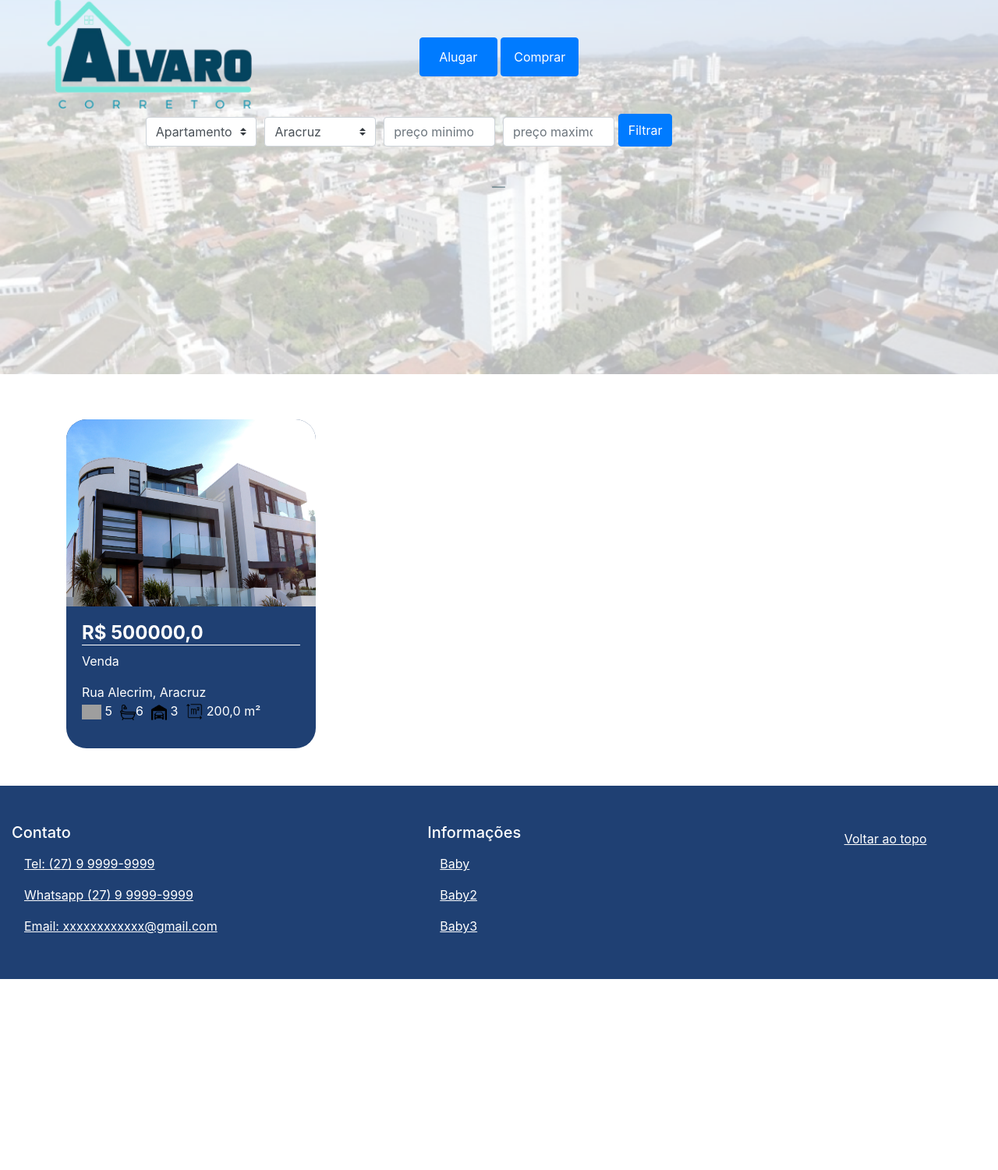
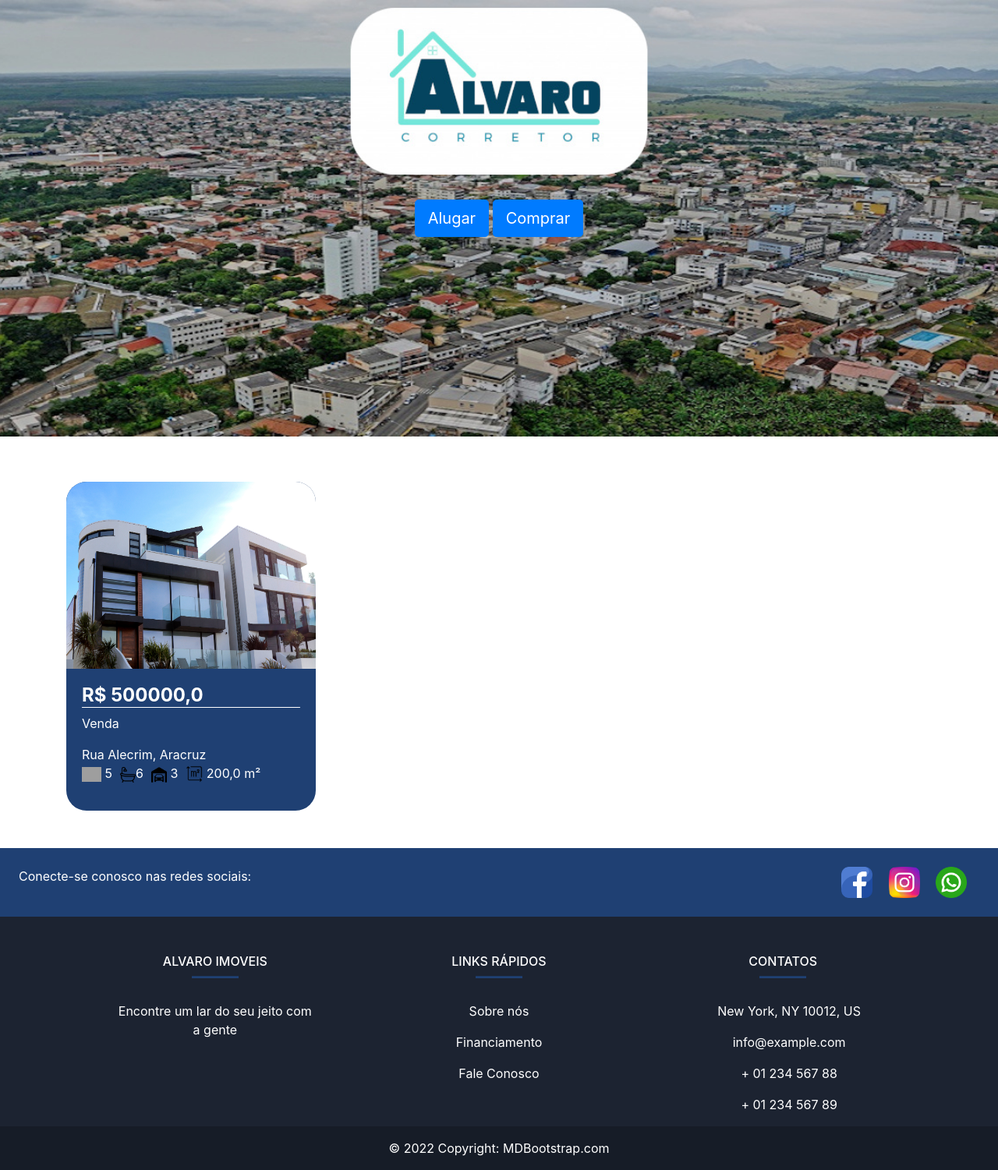
Before and after one commit to odivanmarco/AlvaroImoveis, a Django app: page / in a window 1280 px wide. Shown: the part 56-1557 px from the top of the page at 78% size. Before the commit the page ends 1312 px from the top, so only its background shows below. Run offline with Django 4.2, Linux system fonts and the light colour scheme; data comes from the database, SQL or seed files in the repository; both versions use the stored data as it was after the commit; some libraries are stand-ins or nearby versions; grey boxes are pictures that could not be loaded.

Commit message:
Inserindo Logo e botões aluguel ou compra

```diff
--- a/plataforma/templates/home.html
+++ b/plataforma/templates/home.html
@@ -7,7 +7,7 @@
 {% block 'title' %}Página Inicial{% endblock %}
 {% block 'body' %}
 
-<div class="masthead container-fluid">
+<!-- <div class="masthead container-fluid">
   <div class="d-flex flex-colum flex-wrap justify-content-center ">
     <div class="container mt-5 d-flex justify-content-center align-items-center">
       <form action="{% url 'AouV' %}" method="get" >
@@ -15,7 +15,10 @@
         <button class="btn btn-primary" id="botaoAluguelOuCompra" value="V" name="tipoAV" type="submit"> Comprar </button>
       </form>
     </div>
-    <div class="container mt-5 d-flex justify-content-center">
+  </div>
+</div> -->
+
+<!-- <div class="container mt-5 d-flex justify-content-center">
   <form action="{% url 'home' %}" method="get">
     <div class="form-row">
       <div class="col-md-2 mt-1">
@@ -41,7 +44,15 @@
       <button class="btn btn-primary" type="submit"> Filtrar </button>
     </div>
   </form>
-    </div>
+</div> -->
+
+
+  <div class="container-fluid d-flex justify-content-center align-items-center" id="fundo-imagem">
+    <div class="col-8 d-flex justify-content-center">
+      <form action="{% url 'AouV' %}" method="get" >
+        <button class="btn btn-primary btn-lg" id="botaoAluguelOuCompra" value="A" name="tipoAV" type="submit"> Alugar </button>
+        <button class="btn btn-primary btn-lg" id="botaoAluguelOuCompra" value="V" name="tipoAV" type="submit"> Comprar </button>
+      </form>
     </div>
   </div>
 
--- a/templates/base.html
+++ b/templates/base.html
@@ -51,49 +51,109 @@
       <script src="https://cdn.jsdelivr.net/npm/jquery@3.5.1/dist/jquery.slim.min.js"></script>
       <script src="https://cdn.jsdelivr.net/npm/bootstrap@4.6.1/dist/js/bootstrap.bundle.min.js" ></script>
 
-      <footer class="container-fluid mt-5" style="background-color:#1F4073 ;" >
-        <div class="row pt-5 pb-5">
+  <footer
+          class="text-center text-lg-start text-white mt-5"
+          style="background-color: #1c2331"
+          >
+    <!-- Section: Social media -->
+    <section
+             class="d-flex justify-content-between p-4"
+             style="background-color: #1F4073"
+             >
+      <!-- Left -->
+      <div class="me-5">
+        <span>Conecte-se conosco nas redes sociais:</span>
+      </div>
+      <!-- Left -->
 
-          <section class="col-md-5">
-            <h5 >Contato</h5>
-                  <ul class="nav flex-column">
-                    <li class=nav-item>
-                     <a href="tel:+5527111111111" class="nav-link"> Tel: (27) 9 9999-9999</a>
-                    </li>
-                    <li class="nav-item">
-                      <a href="https://api.whatsapp.com/send?phone=55&text=" class="nav-link" target="blank">Whatsapp (27) 9 9999-9999</a>
-                    </li>
-                    <li class="nav-item">
-                      <a href="#" class="nav-link">Email: xxxxxxxxxxxx@gmail.com</a>
-                    </li>
-                  </ul>
-          </section>
+      <!-- Right -->
+      <div>
+        <a href="" class="text-white me-4 mr-3">
+          <img src="{% static '/img/facebook.png' %}" width="40px" alt="">
+        </a>
+        <a href="" class="text-white me-4 mr-3">
+          <img src="{% static '/img/instagram.png' %}" width="40px" alt="">
+        </a>
+        <a href="" class="text-white me-4 mr-3">
+          <img src="{% static '/img/whatsapp.png' %}" width="40px" alt="">
+        </a>
+      </div>
+      <!-- Right -->
+    </section>
+    <!-- Section: Social media -->
 
-          <section class="col-md-5">
-            <h5>Informações</h5>
-            <ul class="nav flex-column">
-              <li class="nav-item">
-                <a href="#" class="nav-link">Baby</a>
-              </li>
-              <li class="nav-item">
-                <a href="#" class="nav-link">Baby2</a>
-              </li>
-              <li class="nav-item">
-                <a href="#" class="nav-link">Baby3</a>
-              </li>
-            </ul>
-          </section>
+    <!-- Section: Links  -->
+    <section class="">
+      <div class="container text-center text-md-start mt-5">
+        <!-- Grid row -->
+        <div class="row mt-3">
+          <!-- Grid column -->
+          <div class="col-md-3 col-lg-4 col-xl-3 mx-auto mb-4">
+            <!-- Content -->
+            <h6 class="text-uppercase fw-bold">Alvaro imoveis</h6>
+            <hr
+                class="mb-4 mt-0 d-inline-block mx-auto"
+                style="width: 60px; background-color: #1F4073; height: 2px"
+                />
+            <p>
+             Encontre um lar do seu jeito com a gente
+            </p>
+          </div>
+          <!-- Grid column -->
 
-          <section >
-            <ul class="nav flex-column">
-              <li class="nav-item">
-                <a href="#" class="nav-link" id="VoltarAoTopo">Voltar ao topo </a>
-              </li>
-            </ul>
+          <!-- Grid column -->
+          <div class="col-md-3 col-lg-2 col-xl-2 mx-auto mb-4">
+            <!-- Links -->
+            <h6 class="text-uppercase fw-bold">Links rápidos</h6>
+            <hr
+                class="mb-4 mt-0 d-inline-block mx-auto"
+                style="width: 60px; background-color: #1F4073; height: 2px"
+                />
+            <p>
+              <a href="#!" class="text-white">Sobre nós</a>
+            </p>
+            <p>
+              <a href="#!" class="text-white">Financiamento</a>
+            </p>
+            <p>
+              <a href="#!" class="text-white">Fale Conosco</a>
+            </p>
+          </div>
+          <!-- Grid column -->
 
-          </section>
+          <!-- Grid column -->
+          <div class="col-md-4 col-lg-3 col-xl-3 mx-auto mb-md-0 mb-4">
+            <!-- Links -->
+            <h6 class="text-uppercase fw-bold">Contatos</h6>
+            <hr
+                class="mb-4 mt-0 d-inline-block mx-auto"
+                style="width: 60px; background-color: #1F4073; height: 2px"
+                />
+            <p><i class="fas fa-home mr-3"></i> New York, NY 10012, US</p>
+            <p><i class="fas fa-envelope mr-3"></i> info@example.com</p>
+            <p><i class="fas fa-phone mr-3"></i> + 01 234 567 88</p>
+            <p><i class="fas fa-print mr-3"></i> + 01 234 567 89</p>
+          </div>
+          <!-- Grid column -->
         </div>
-      </footer>
+        <!-- Grid row -->
+      </div>
+    </section>
+    <!-- Section: Links  -->
+
+    <!-- Copyright -->
+    <div
+         class="text-center p-3"
+         style="background-color: rgba(0, 0, 0, 0.2)"
+         >
+      © 2022 Copyright:
+      <a class="text-white" href="https://mdbootstrap.com/"
+         >MDBootstrap.com</a
+        >
+    </div>
+    <!-- Copyright -->
+  </footer>
+  <!-- Footer -->
 
       <script src="{% static '/js/bootstrap.bundle.min.js' %}"></script>
 </body>
--- a/templates/static/css/base.css
+++ b/templates/static/css/base.css
@@ -1,3 +1,11 @@
+* {
+    padding:0;
+    margin:0;
+    vertical-align:baseline;
+    list-style:none;
+    border:0
+}
+
 .col-md-5{
     color: white;
 }
--- a/templates/static/plataforma/css/home.css
+++ b/templates/static/plataforma/css/home.css
@@ -155,16 +155,21 @@
     font-size: 20px;
 }
 
-.masthead{
+/* .masthead{
     background-image: url('/static/img/Fundo.png');
     background-size: cover;
-    min-height: 60vh;
     background-repeat: no-repeat;
     background-position: center center;
-    position:relative;
+} */
+
+#fundo-imagem{
+    position: relative;
+    background-image: url("/static/img/Aracruz_SEDE_large.jpg");
+    background-repeat: no-repeat;
+    background-size: cover;
+    background-position: center;
+    height: 70vh;
+    padding: 0;
+    border: none;
+    margin: 0;
 }
-
-#botaoAluguelOuCompra{
-    height: 50px;
-    width: 100px;
-}
```
Also changed, not shown: db.sqlite3, media/img/pexels-expect-best-323780.jpg (added), templates/static/img/Aracruz_SEDE_large.jpg (added), templates/static/img/Logo.png, templates/static/img/Logo_pequena.png (added), templates/static/img/facebook.png (added), templates/static/img/instagram.png (added), templates/static/img/whatsapp.png (added). Lines whose indentation alone changed are shown as unchanged.
